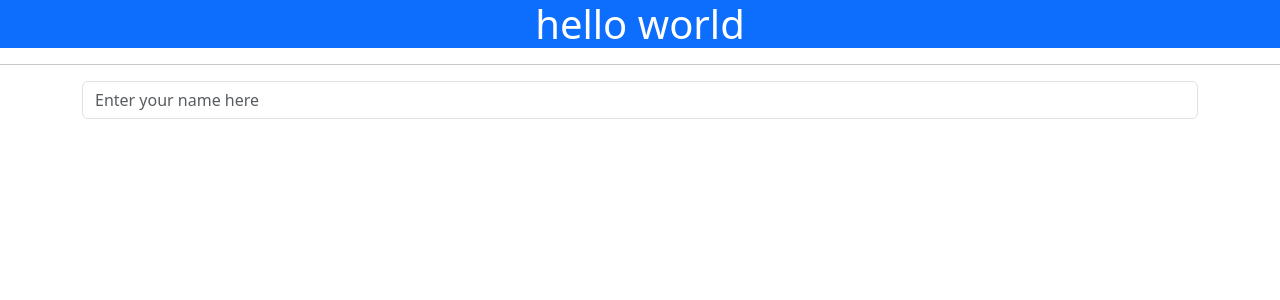
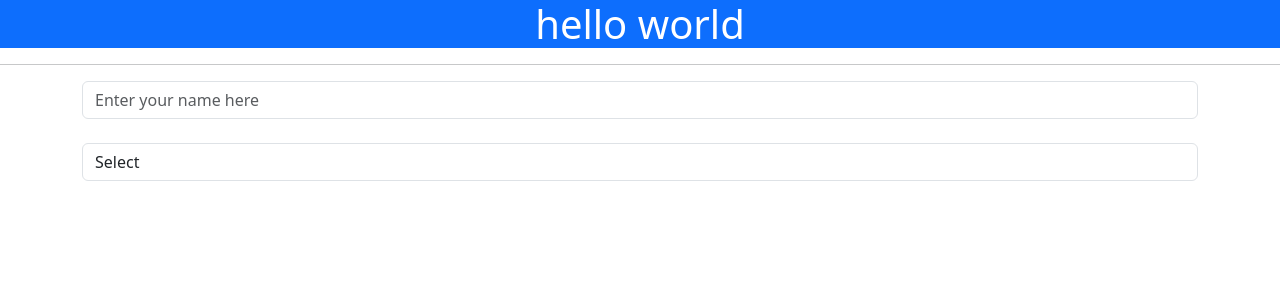
Before and after one commit to rakibulapon46/React-JS, a React (Vite) app in the folder 08/Bootstrap/: page / in a window 1280 px wide. Shown: the top 300 px of the page. Built offline with nearby package versions, Linux system fonts and the light colour scheme.

Commit message:
select create

```diff
--- a/08/Bootstrap/src/Input.jsx
+++ b/08/Bootstrap/src/Input.jsx
@@ -6,6 +6,14 @@ function Input() {
   return (
     <div className="container">
     <input type="text" name="firstName"placeholder="Enter your name here" className="form-control" onChange={formChange}/>
+<br />
+    <select name="category" onChange={formChange} className="form-control">
+      <option value="Select">Select</option>
+      <option value="Programming">Programming</option>
+      <option value="Education">Education</option>
+      <option value="Entertainment">Entertainment</option>
+      <option value="Development">Development</option>
+    </select>
     </div>
   )
 }
```
